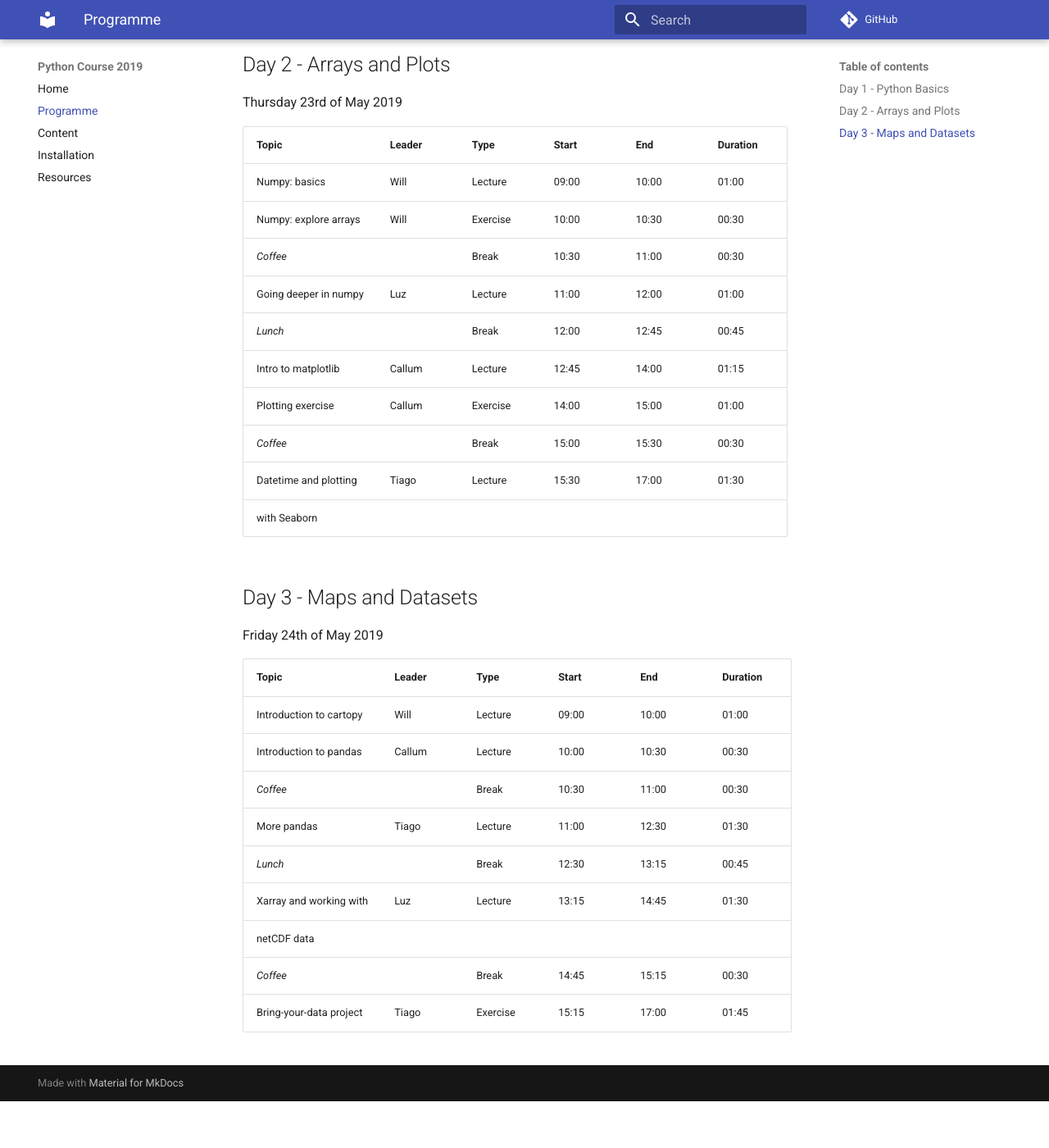
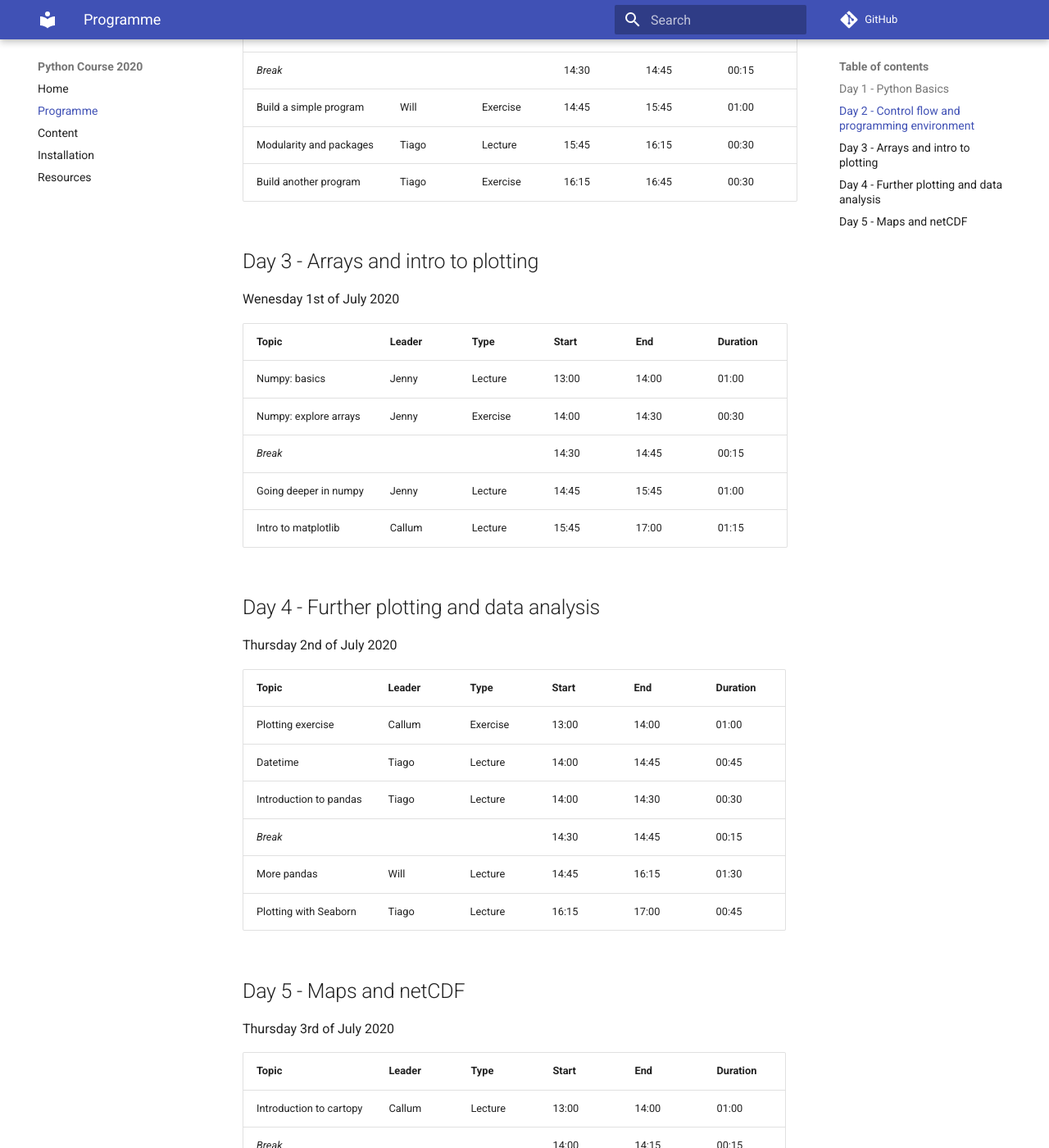
Before and after one commit to ueapy/pythoncourse2020, an MkDocs documentation site: the page built from src/programme.md, in a window 1280 px wide and 1400 px high, scrolled down 995 px. Shown: the whole window at 82% size. Built offline with MkDocs 1.6.1 and Material for MkDocs 9.7.7, drawn with Linux system fonts in a browser that asks for light colours; comment, search, counter and statistics services are not loaded; before the commit the page ends 2338 px from its top, so only the background shows below that; some of the changed text lies outside the part shown.

Commit message:
fully updated to 2020

```diff
--- a/mkdocs.yml
+++ b/mkdocs.yml
@@ -1,13 +1,13 @@
-site_name: Python Course 2019
+site_name: Python Course 2020
 theme:
   favicon: 'img/favicon.ico'
   name: material
 markdown_extensions:
   - admonition
 
-site_url: https://ueapy.github.io/pythoncourse2019
-repo_url: https://github.com/ueapy/pythoncourse2019
-site_author: Tiago Silva (after Denis Sergeev)
+site_url: https://ueapy.github.io/pythoncourse2020
+repo_url: https://github.com/ueapy/pythoncourse2020
+site_author: Callum Rollo (after Denis Sergeev)
 docs_dir: src
 site_dir: _site
 
--- a/src/programme.md
+++ b/src/programme.md
@@ -1,52 +1,70 @@
 # Programme
 ## Day 1 - Python Basics
-Wednesday 22nd of May 2019
+Monday 29th of June 2020
 
 | Topic                     | Leader | Type     | Start | End   | Duration |
 |---------------------------|--------|----------|-------|-------|----------|
-| Introduction to Python    | Callum | Lecture  | 09:00 | 09:30 | 00:30    |
-| How to run Python scripts | Tiago  | Lecture  | 09:30 | 09:45 | 00:15    |
-| Jupyter Notebook          | Callum | Lecture  | 09:45 | 10:15 | 00:30    |
-| *Coffee*                  |        | Break    | 10:15 | 10:45 | 00:30    |
-| Python syntax             | Luz    | Lecture  | 10:45 | 11:00 | 00:15    |
-| Python semantics          | Will   | Lecture  | 11:00 | 11:15 | 00:15    |
-| Python variable types     | Will   | Lecture  | 11:15 | 11:45 | 00:30    |
-| Try what you learned      | Luz    | Exercise | 11:45 | 12:15 | 00:30    |
-| *Lunch*                   |        | Break    | 12:15 | 13:00 | 00:45    |
-| Control flow statements   | Will   | Lecture  | 13:00 | 13:45 | 00:45    |
-| Defining functions        | Tiago  | Lecture  | 13:45 | 14:30 | 00:45    |
-| Build a simple program    | Luz    | Exercise | 14:30 | 15:30 | 01:00    |
-| *Coffee*                  |        | Break    | 15:30 | 16:00 | 00:30    |
-| Modularity and packages   | Callum | Lecture  | 16:00 | 16:30 | 00:30    |
-| Build another program     | Luz    | Exercise | 16:30 | 17:00 | 00:30    |
+| *Optional installation patry*   | All | Workshop  | 10:00 | 12:00 | 02:00    |
+| Welcome   | All | Lecture  | 13:00 | 13:15 | 00:15    |
+| Introduction to Python    | Callum | Lecture  | 13:15| 13:45 | 00:30    |
+| How to run Python scripts | Callum  | Lecture  | 13:45| 14:00 | 00:15    |
+| Jupyter Notebook          | Callum | Lecture  | 14:00| 14:30 | 00:30    |
+| *Break*                  |        |     | 14:30 | 14:45 | 00:15    |
+| Python syntax             | Tiago    | Lecture  | 14:45 | 15:00 | 00:15    |
+| Python semantics          | Tiago   | Lecture  | 11:00 | 11:15 | 00:15    |
+| Python variable types     | Tiago   | Lecture  | 15:15 | 15:45 | 00:30    |
+| Try what you learned      | Tiago    | Exercise | 15:45 | 16:15 | 00:30    |
 
-## Day 2 -  Arrays and Plots
-Thursday 23rd of May 2019
+
+
+## Day 2 -  Control flow and programming environment
+Tuesday 30th of June 2020
 
 | Topic                     | Leader | Type     | Start | End   | Duration |
 |---------------------------|--------|----------|-------|-------|----------|
-| Numpy: basics             | Will   | Lecture  | 09:00 | 10:00 | 01:00    |
-| Numpy: explore arrays     | Will   | Exercise | 10:00 | 10:30 | 00:30    |
-| *Coffee*                  |        | Break    | 10:30 | 11:00 | 00:30    |
-| Going deeper in numpy     | Luz    | Lecture  | 11:00 | 12:00 | 01:00    |
-| *Lunch*                   |        | Break    | 12:00 | 12:45 | 00:45    |
-| Intro to matplotlib       | Callum | Lecture  | 12:45 | 14:00 | 01:15    |
-| Plotting exercise         | Callum | Exercise | 14:00 | 15:00 | 01:00    |
-| *Coffee*                  |        | Break    | 15:00 | 15:30 | 00:30    |
-| Datetime and plotting     | Tiago  | Lecture  | 15:30 | 17:00 | 01:30    |
-|  with Seaborn             |        |          |       |       |          |
+| Control flow statements   | Will   | Lecture  | 13:00 | 13:45 | 00:45    |
+| Defining functions        | Will  | Lecture  | 13:45 | 14:30 | 00:45    |
+| *Break*                  |        |     | 14:30 | 14:45 | 00:15    |
+| Build a simple program    | Will    | Exercise | 14:45 | 15:45 | 01:00    |
+| Modularity and packages   | Tiago | Lecture  | 15:45 | 16:15 | 00:30    |
+| Build another program     | Tiago    | Exercise | 16:15 | 16:45 | 00:30    |
 
-## Day 3 - Maps and Datasets
-Friday 24th of May 2019
+## Day 3 -  Arrays and intro to plotting
+Wenesday 1st of July 2020
 
 | Topic                     | Leader | Type     | Start | End   | Duration |
 |---------------------------|--------|----------|-------|-------|----------|
-| Introduction to cartopy   | Will   | Lecture  | 09:00 | 10:00 | 01:00    |
-| Introduction to pandas    | Callum | Lecture  | 10:00 | 10:30 | 00:30    |
-| *Coffee*                  |        | Break    | 10:30 | 11:00 | 00:30    |
-| More pandas               | Tiago  | Lecture  | 11:00 | 12:30 | 01:30    |
-| *Lunch*                   |        | Break    | 12:30 | 13:15 | 00:45    |
-| Xarray and working with   | Luz    | Lecture  | 13:15 | 14:45 | 01:30    |
-|  netCDF data              |        |          |       |       |          |
-| *Coffee*                  |        | Break    | 14:45 | 15:15 | 00:30    |
-| Bring-your-data project   | Tiago  | Exercise | 15:15 | 17:00 | 01:45    |
+| Numpy: basics             | Jenny   | Lecture  | 13:00 | 14:00 | 01:00    |
+| Numpy: explore arrays     | Jenny   | Exercise | 14:00 | 14:30 | 00:30    |
+| *Break*                  |        |     | 14:30 | 14:45 | 00:15    |
+| Going deeper in numpy     | Jenny    | Lecture  | 14:45 | 15:45 | 01:00    |
+| Intro to matplotlib       | Callum | Lecture  | 15:45 | 17:00 | 01:15    |
+
+## Day 4 -  Further plotting and data analysis
+Thursday 2nd of July 2020
+
+| Topic                     | Leader | Type     | Start | End   | Duration |
+|---------------------------|--------|----------|-------|-------|----------|
+| Plotting exercise         | Callum | Exercise | 13:00 | 14:00 | 01:00    |
+|Datetime    | Tiago | Lecture  | 14:00 | 14:45 | 00:45    |
+| Introduction to pandas    | Tiago | Lecture  | 14:00 | 14:30 | 00:30    |
+| *Break*                  |        |     | 14:30 | 14:45 | 00:15    |
+| More pandas               | Will  | Lecture  | 14:45 | 16:15 | 01:30    |
+| Plotting with Seaborn     | Tiago  | Lecture  | 16:15 | 17:00 | 00:45    |
+
+## Day 5 - Maps and netCDF
+Thursday 3rd of July 2020
+
+| Topic                     | Leader | Type     | Start | End   | Duration |
+|---------------------------|--------|----------|-------|-------|----------|
+| Introduction to cartopy   | Callum   | Lecture  | 13:00 | 14:00 | 01:00    |
+| *Break*                  |        |     | 14:00 | 14:15 | 00:15    |
+| Xarray and netCDF  | Jenny    | Lecture  | 14:15 | 15:45 | 01:30    |
+| *Break*                  |        |     | 15:45 | 16:00 | 00:15    |
+| Bring-your-data project   | All  | Exercise | 16:00 | 17:00 | 01:00    |
+
+Monday 6th of July 2020
+
+| Topic                     | Leader | Type     | Start | End   | Duration |
+|---------------------------|--------|----------|-------|-------|----------|
+| Bring-your-data project   | All  | Exercise | 15:00 | 17:00 | 02:00    |
```
Also changed, not shown: src/index.md (+2 -2 lines), src/installation.md (+3 -3 lines), src/resources.md (+1 -1 lines), 2 other files.
